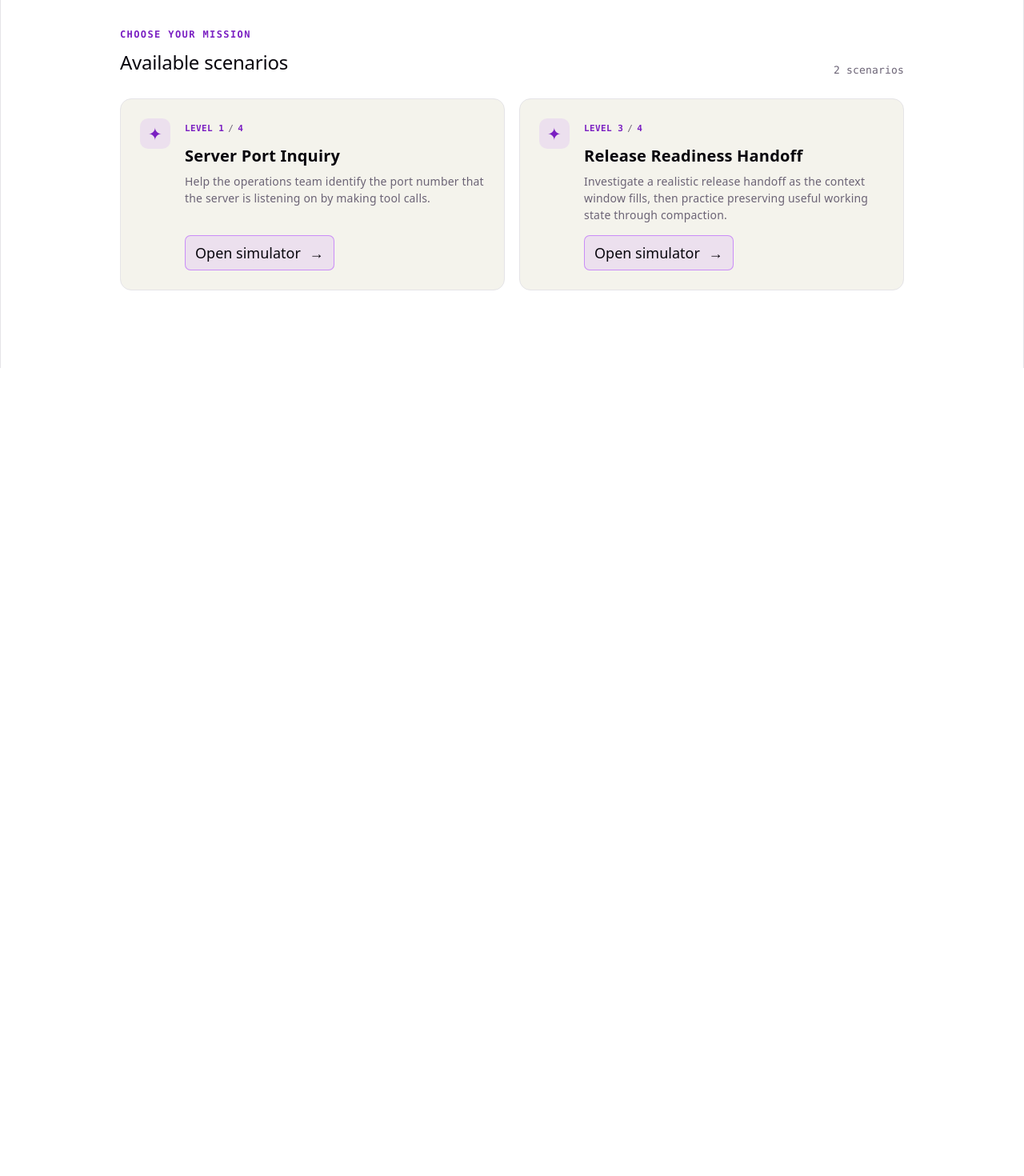
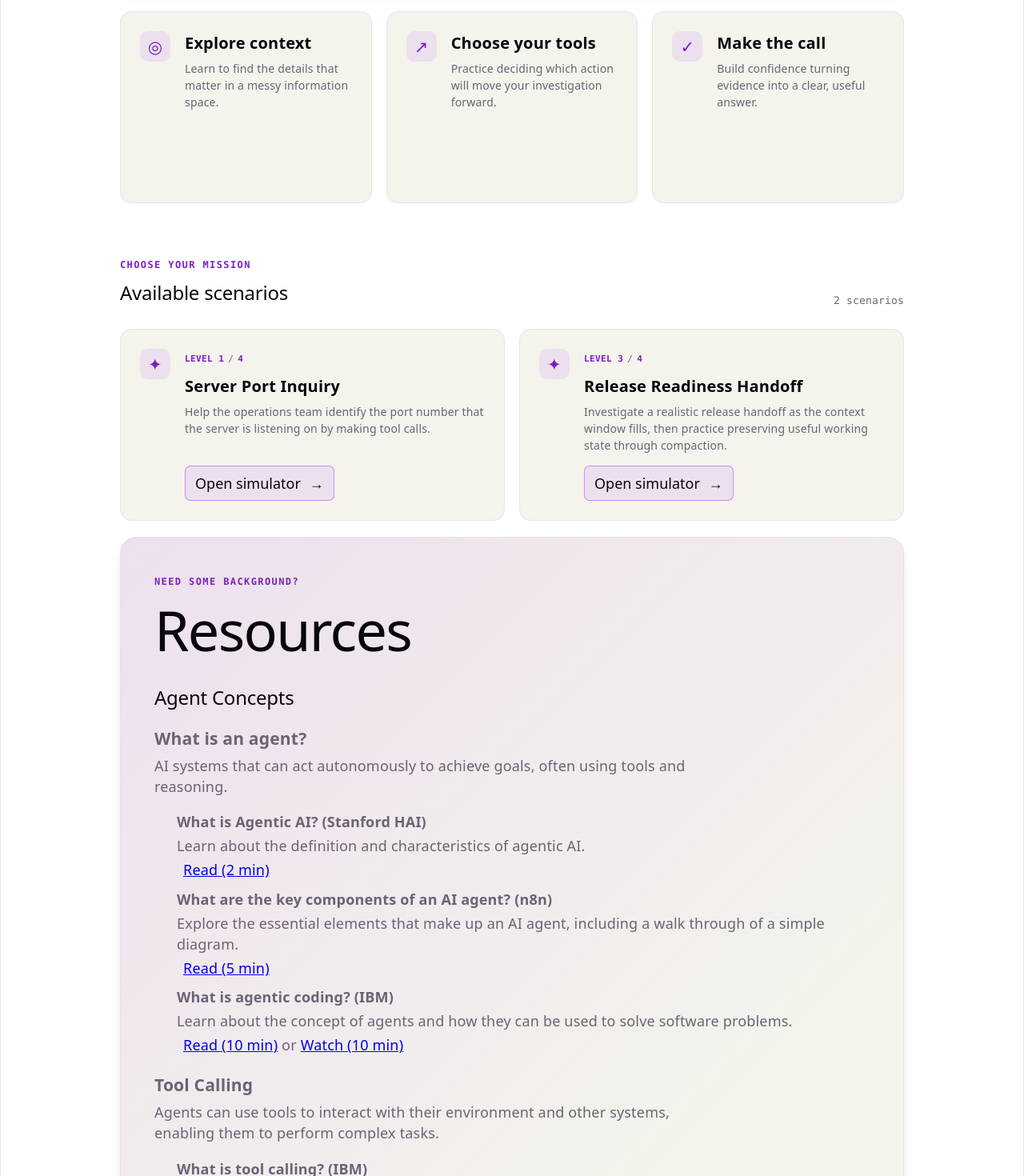
Before and after one commit to jonathanmsnow/be-the-agent, a React (Vite) app: page / in a window 1280 px wide. Shown: the part 340-1810 px from the top of the page at 80% size. Before the commit the page ends 800 px from the top, so only its background shows below. Built offline with nearby package versions, Linux system fonts and the light colour scheme.

Commit message:
feat: introduce Card and ResourceSection components, enhance LandingPage with resource topics and improve styling in App.css

```diff
--- a/src/App.css
+++ b/src/App.css
@@ -63,6 +63,7 @@
   }
 
 .hero {
+    margin-top: 20px;
     padding: 42px;
     border: 1px solid var(--border);
     border-radius: 20px;
@@ -94,6 +95,67 @@
     margin-top: 64px;
   }
 
+.intro-section {
+    margin-top: 28px;
+  }
+
+.intro-grid {
+    display: grid;
+    grid-template-columns: repeat(3, 1fr);
+    gap: 18px;
+  }
+
+.card {
+    display: flex;
+    min-height: 190px;
+    gap: 18px;
+    padding: 24px;
+    border: 1px solid var(--border);
+    border-radius: 14px;
+    background: var(--code-bg);
+  }
+
+.card--interactive {
+    cursor: pointer;
+    transition: border-color 180ms ease, transform 180ms ease;
+  }
+
+.card--interactive:hover {
+    border-color: var(--accent-border);
+    transform: translateY(-3px);
+  }
+
+.card-icon {
+    display: grid;
+    flex: 0 0 38px;
+    place-items: center;
+    width: 38px;
+    height: 38px;
+    border-radius: 10px;
+    color: var(--accent);
+    background: var(--accent-bg);
+    font-size: 21px;
+  }
+
+.card-content {
+    display: flex;
+    flex: 1;
+    flex-direction: column;
+    align-items: flex-start;
+  }
+
+.card h3 {
+    margin: 2px 0 8px;
+    color: var(--text-h);
+    font-size: 20px;
+  }
+
+.card p {
+    color: var(--text);
+    font-size: 14px;
+    line-height: 1.5;
+  }
+
 .section-heading {
     display: flex;
     align-items: end;
@@ -119,44 +181,35 @@
   }
 
 .scenario-card {
-    display: flex;
     min-height: 190px;
-    gap: 18px;
-    padding: 24px;
-    border: 1px solid var(--border);
-    border-radius: 14px;
-    background: var(--code-bg);
-    transition: border-color 180ms ease, transform 180ms ease;
   }
 
-.scenario-card:hover {
-    border-color: var(--accent-border);
-    transform: translateY(-3px);
+.resource-list {
+    display: grid;
+    gap: 10px;
+    padding-left: 24px;
   }
 
-.scenario-icon {
+.resource-list li {
     display: grid;
-    flex: 0 0 38px;
-    place-items: center;
-    width: 38px;
-    height: 38px;
-    border-radius: 10px;
-    color: var(--accent);
-    background: var(--accent-bg);
-    font-size: 21px;
+    gap: 4px;
+    padding-left: 4px;
   }
 
-.scenario-card-content {
-    display: flex;
-    flex: 1;
-    flex-direction: column;
-    align-items: flex-start;
+.resource-topic {
+    margin-top: 24px;
   }
 
-.scenario-card h3 {
-    margin: 2px 0 8px;
-    color: var(--text-h);
-    font-size: 20px;
+.resource-topic h3 {
+    margin-bottom: 8px;
+  }
+
+.resource-topic p {
+    max-width: 680px;
+  }
+
+.resource-links {
+    margin-left: 8px;
   }
 
 .scenario-difficulty {
@@ -176,12 +229,6 @@
     color: var(--text);
     font-weight: 400;
     line-height: 1;
-  }
-
-.scenario-card p {
-    color: var(--text);
-    font-size: 14px;
-    line-height: 1.5;
   }
 
 .start-button,
@@ -681,6 +728,10 @@ textarea:focus-visible,
       margin-top: 42px;
     }
 
+  .intro-grid {
+      grid-template-columns: 1fr;
+    }
+
   .section-heading {
       align-items: start;
       flex-direction: column;
--- /dev/null
+++ b/src/components/Card.tsx
@@ -0,0 +1,57 @@
+import type { ReactNode } from "react";
+
+export interface CardProps {
+  icon: string;
+  title: string;
+  description: string;
+  eyebrow?: ReactNode;
+  children?: ReactNode;
+  className?: string;
+  interactive?: boolean;
+  onClick?: () => void;
+}
+
+export function Card({
+  icon,
+  title,
+  description,
+  eyebrow,
+  children,
+  className = "",
+  interactive = false,
+  onClick,
+}: CardProps) {
+  return (
+    // Interactive cards retain article semantics so they can contain their action button.
+    // eslint-disable-next-line jsx-a11y-x/no-noninteractive-element-interactions
+    <article
+      className={`card ${interactive ? "card--interactive" : ""} ${className}`.trim()}
+      onClick={onClick}
+      onKeyDown={(event) => {
+        if (
+          event.target !== event.currentTarget ||
+          !interactive ||
+          !onClick ||
+          (event.key !== "Enter" && event.key !== " ")
+        ) {
+          return;
+        }
+
+        event.preventDefault();
+        onClick();
+      }}
+      role={interactive && onClick ? "button" : undefined}
+      tabIndex={interactive && onClick ? 0 : undefined}
+    >
+      <div className="card-icon" aria-hidden="true">
+        {icon}
+      </div>
+      <div className="card-content">
+        {eyebrow}
+        <h3>{title}</h3>
+        <p>{description}</p>
+        {children}
+      </div>
+    </article>
+  );
+}
--- /dev/null
+++ b/src/components/Link.tsx
@@ -0,0 +1,9 @@
+import type { ReactNode } from "react";
+
+export function Link({ href, children }: { href: string; children: ReactNode }) {
+  return (
+    <a href={href} target="_blank" rel="noopener noreferrer">
+      {children}
+    </a>
+  );
+}
--- /dev/null
+++ b/src/components/ResourceSection.tsx
@@ -0,0 +1,55 @@
+import { Link } from "./Link";
+
+interface ResourceLink {
+  label: string;
+  href: string;
+}
+
+interface Resource {
+  title: string;
+  description?: string;
+  links: ResourceLink[];
+}
+
+interface ResourceTopic {
+  title: string;
+  description?: string;
+  resources?: Resource[];
+}
+
+export interface ResourceSectionData {
+  title: string;
+  topics: ResourceTopic[];
+}
+
+export function ResourceSection({ section }: { section: ResourceSectionData }) {
+  return (
+    <section className="resource-section">
+      <h2>{section.title}</h2>
+      {section.topics.map((topic) => (
+        <div className="resource-topic" key={topic.title}>
+          <h3>{topic.title}</h3>
+          {topic.description && <p>{topic.description}</p>}
+          {topic.resources && (
+            <ul className="resource-list">
+              {topic.resources.map((resource) => (
+                <li key={resource.title}>
+                  <strong>{resource.title}</strong>
+                  {resource.description && <span>{resource.description}</span>}
+                  <span className="resource-links">
+                    {resource.links.map((link, index) => (
+                      <span key={link.href}>
+                        {index > 0 && " or "}
+                        <Link href={link.href}>{link.label}</Link>
+                      </span>
+                    ))}
+                  </span>
+                </li>
+              ))}
+            </ul>
+          )}
+        </div>
+      ))}
+    </section>
+  );
+}
--- a/src/components/ScenarioCard.tsx
+++ b/src/components/ScenarioCard.tsx
@@ -1,4 +1,5 @@
 import type { Scenario } from "../engine/types";
+import { Card } from "./Card";
 
 export interface ScenarioCard {
   scenario: Scenario;
@@ -12,11 +13,14 @@ export interface ScenarioCard {
  */
 export function ScenarioCard({ scenario, onAction }: ScenarioCard) {
   return (
-    <article className="scenario-card" key={scenario.id}>
-      <div className="scenario-icon" aria-hidden="true">
-        ✦
-      </div>
-      <div className="scenario-card-content">
+    <Card
+      className="scenario-card"
+      icon="✦"
+      title={scenario.title}
+      description={scenario.description}
+      interactive
+      onClick={() => onAction(scenario)}
+      eyebrow={
         <div className="scenario-difficulty" aria-label={`Level ${scenario.difficulty} of 4`}>
           <span>Level {scenario.difficulty}</span>
           <span className="scenario-difficulty-separator" aria-hidden="true">
@@ -24,12 +28,17 @@ export function ScenarioCard({ scenario, onAction }: ScenarioCard) {
           </span>
           <span>4</span>
         </div>
-        <h3>{scenario.title}</h3>
-        <p>{scenario.description}</p>
-        <button className="start-button" onClick={() => onAction(scenario)}>
-          Open simulator <span>→</span>
-        </button>
-      </div>
-    </article>
+      }
+    >
+      <button
+        className="start-button"
+        onClick={(event) => {
+          event.stopPropagation();
+          onAction(scenario);
+        }}
+      >
+        Open simulator <span>→</span>
+      </button>
+    </Card>
   );
 }
--- a/src/pages/LandingPage.tsx
+++ b/src/pages/LandingPage.tsx
@@ -1,7 +1,10 @@
 import type { JSX } from "react/jsx-runtime";
+import { Card } from "../components/Card";
 import { ScenarioCard } from "../components/ScenarioCard";
 import { scenarios } from "../scenarios/scenarios";
 import type { Scenario } from "../engine/types";
+import { ResourceSection } from "../components/ResourceSection";
+import resources from "../resources/resources.json";
 
 export function LandingPage({
   setSelectedScenario,
@@ -17,6 +20,25 @@ export function LandingPage({
           finding the answer before your context window runs out.
         </p>
       </section>
+      <section className="intro-section" aria-label="About Be the Agent">
+        <div className="intro-grid">
+          <Card
+            icon="◎"
+            title="Explore context"
+            description="Learn to find the details that matter in a messy information space."
+          />
+          <Card
+            icon="↗"
+            title="Choose your tools"
+            description="Practice deciding which action will move your investigation forward."
+          />
+          <Card
+            icon="✓"
+            title="Make the call"
+            description="Build confidence turning evidence into a clear, useful answer."
+          />
+        </div>
+      </section>
       <section className="scenario-section">
         <div className="section-heading">
           <div>
@@ -28,15 +50,27 @@ export function LandingPage({
           </span>
         </div>
         <div className="scenario-grid">
-          {scenarios.map((scenario) =>
-            ScenarioCard({
-              scenario: scenario,
-              onAction: () => {
+          {scenarios.map((scenario) => (
+            <ScenarioCard
+              key={scenario.id}
+              scenario={scenario}
+              onAction={() => {
                 setSelectedScenario(scenario);
-              },
-            }),
-          )}
+              }}
+            />
+          ))}
         </div>
+      </section>
+      <section className="hero">
+        <div className="section-heading">
+          <div>
+            <div className="eyebrow">NEED SOME BACKGROUND?</div>
+            <h1>Resources</h1>
+          </div>
+        </div>
+        {Object.entries(resources).map(([sectionId, section]) => (
+          <ResourceSection key={sectionId} section={section} />
+        ))}
       </section>
     </main>
   );
--- /dev/null
+++ b/src/resources/resources.json
@@ -0,0 +1,107 @@
+{
+  "agent-concepts": {
+    "title": "Agent Concepts",
+    "topics": [
+      {
+        "title": "What is an agent?",
+        "description": "AI systems that can act autonomously to achieve goals, often using tools and reasoning.",
+        "resources": [
+          {
+            "title": "What is Agentic AI? (Stanford HAI)",
+            "description": "Learn about the definition and characteristics of agentic AI.",
+            "links": [
+              {
+                "label": "Read (2 min)",
+                "href": "https://hai.stanford.edu/ai-definitions/what-is-agentic-ai"
+              }
+            ]
+          },
+          {
+            "title": "What are the key components of an AI agent? (n8n)",
+            "description": "Explore the essential elements that make up an AI agent, including a walk through of a simple diagram.",
+            "links": [
+              {
+                "label": "Read (5 min)",
+                "href": "https://blog.n8n.io/ai-agents/#what-are-the-key-components-of-an-ai-agent"
+              }
+            ]
+          },
+          {
+            "title": "What is agentic coding? (IBM)",
+            "description": "Learn about the concept of agents and how they can be used to solve software problems.",
+            "links": [
+              {
+                "label": "Read (10 min)",
+                "href": "https://www.ibm.com/think/topics/agentic-coding"
+              },
+              {
+                "label": "Watch (10 min)",
+                "href": "https://www.youtube.com/watch?v=PjrXaC5UsIw"
+              }
+            ]
+          }
+        ]
+      },
+      {
+        "title": "Tool Calling",
+        "description": "Agents can use tools to interact with their environment and other systems, enabling them to perform complex tasks.",
+        "resources": [
+          {
+            "title": "What is tool calling? (IBM)",
+            "description": "Learn how agents use tools to interact with their environment and other systems.",
+            "links": [
+              {
+                "label": "Read (10 min)",
+                "href": "https://www.ibm.com/think/topics/tool-calling"
+              },
+              {
+                "label": "Watch (5 min)",
+                "href": "https://www.youtube.com/watch?v=h8gMhXYAv1k"
+              }
+            ]
+          },
+          {
+            "title": "Tool Calling in Practice (Practical AI)",
+            "description": "See how tool calling is used in real-world applications.",
+            "links": [
+              {
+                "label": "Listen (45 min)",
+                "href": "https://practicalai.show/303"
+              }
+            ]
+          }
+        ]
+      },
+      {
+        "title": "Context Management",
+        "description": "Learn how agents manage and utilize context to make informed decisions.",
+        "resources": [
+          {
+            "title": "Context Window (Stanford HAI)",
+            "description": "Understand the core definition of a context window.",
+            "links": [
+              {
+                "label": "Read (1 min)",
+                "href": "https://hai.stanford.edu/ai-definitions/what-is-a-context-window"
+              }
+            ]
+          },
+          {
+            "title": "What is a context window? (IBM)",
+            "description": "Understand what a context window is and why it's important in AI.",
+            "links": [
+              {
+                "label": "Read (10 min)",
+                "href": "https://www.ibm.com/think/topics/context-window"
+              },
+              {
+                "label": "Watch (10 min)",
+                "href": "https://www.youtube.com/watch?v=-QVoIxEpFkM"
+              }
+            ]
+          }
+        ]
+      }
+    ]
+  }
+}
```
